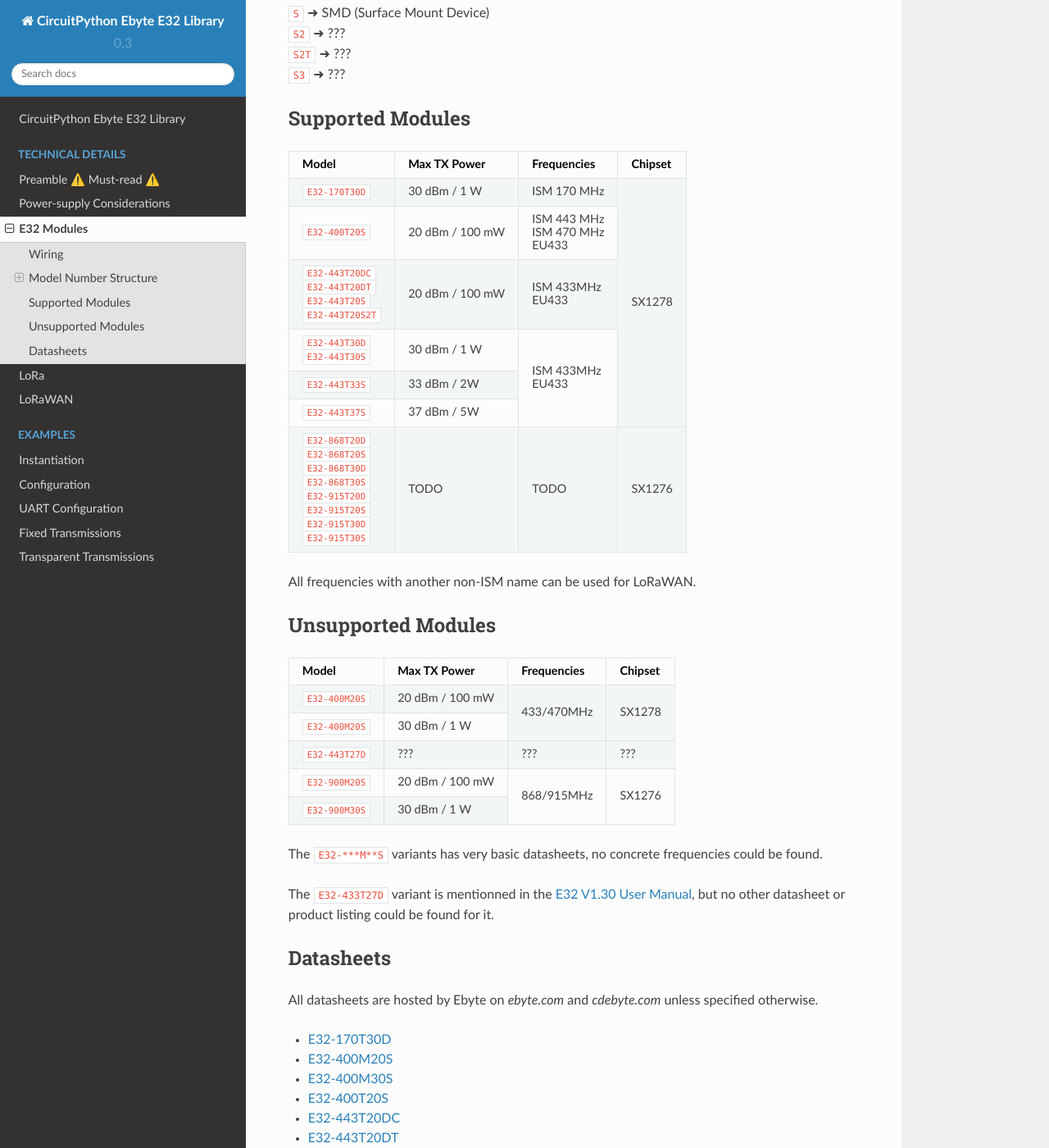
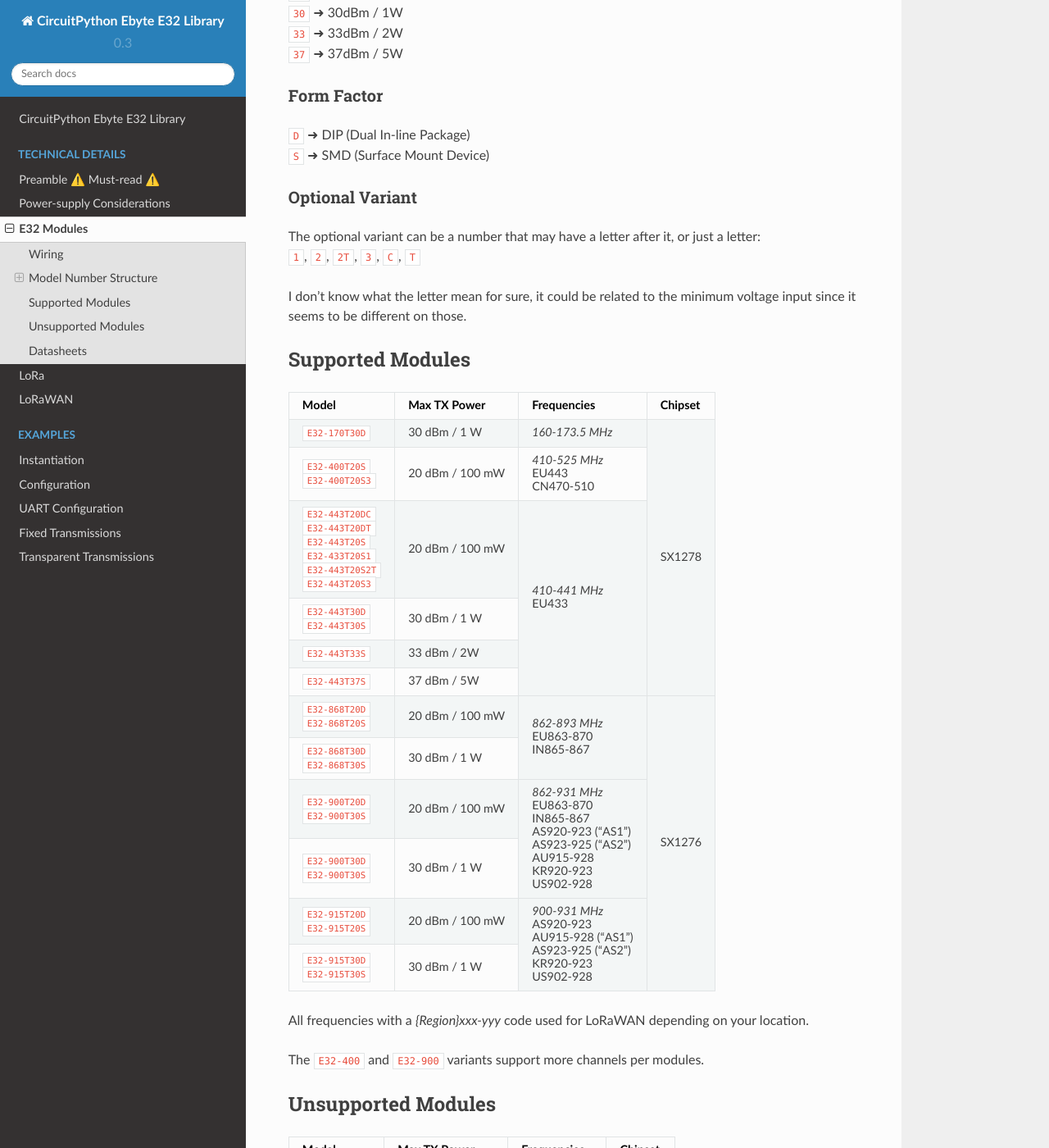
Before and after one commit to aziascreations/CircuitPython-Ebyte-E32, a Sphinx documentation site: the page built from docs/technical_details_e32.rst, in a window 1280 px wide and 1400 px high, scrolled down 1236 px. Shown: the whole window at 82% size. Built offline with Sphinx 7.4.7 and the Read the Docs theme 2.0.0, drawn with Linux system fonts in a browser that asks for light colours; some of the changed text lies outside the part shown.

Commit message:
Finished the general E32 documentation, Linked all datasheets Update technical_details_e32.rst

```diff
--- a/docs/technical_details_e32.rst
+++ b/docs/technical_details_e32.rst
@@ -30,13 +30,25 @@ Wiring
 
 Model Number Structure
 ^^^^^^^^^^^^^^^^^^^^^^
-The E32 modules all have a unique name that can help you
+The E32 modules all have a unique name that gives you some information about its abilities, form factor and more.
 
-``E32-{Frequency}{Interface}{TX Power Max dBm}{Form Factor + Suffix}``
+Here is the standard format:
+:raw-html:`<br>`
+``E32-{Frequency}{Interface}{TX Power Max dBm}{Form Factor}{Optional Variant}``
 
 Frequency
 """""""""
-``170``, ``400``, ``433``, ``900``
+``170`` ➜ 160-173.5 MHz
+:raw-html:`<br>`
+``400`` ➜ 410-525 MHz
+:raw-html:`<br>`
+``433`` ➜ 410-441 MHz
+:raw-html:`<br>`
+``868`` ➜ 862-893 MHz
+:raw-html:`<br>`
+``900`` ➜ 862-931 MHz
+:raw-html:`<br>`
+``915`` ➜ 900-931 MHz
 
 Interface
 """""""""
@@ -46,71 +58,102 @@ Interface
 
 Max Power
 """""""""
-``20``, ``30``, ``33``, ``37``
+``20`` ➜ 20dBm / 100mW
+:raw-html:`<br>`
+``30`` ➜ 30dBm / 1W
+:raw-html:`<br>`
+``33`` ➜ 33dBm / 2W
+:raw-html:`<br>`
+``37`` ➜ 37dBm / 5W
 
-Form Factor & Suffix
-""""""""""""""""""""
+Form Factor
+"""""""""""
 ``D`` ➜ DIP (Dual In-line Package)
 :raw-html:`<br>`
-``DC`` ➜ ???
+``S`` ➜ SMD (Surface Mount Device)
+
+Optional Variant
+""""""""""""""""
+The optional variant can be a number that may have a letter after it, or just a letter:
 :raw-html:`<br>`
-``DT`` ➜ ???
+``1``, ``2``, ``2T``, ``3``, ``C``, ``T``
 
-``S`` ➜ SMD (Surface Mount Device)
-:raw-html:`<br>`
-``S2`` ➜ ???
-:raw-html:`<br>`
-``S2T`` ➜ ???
-:raw-html:`<br>`
-``S3`` ➜ ???
+I don't know what the letter mean for sure,
+it could be related to the minimum voltage input since it seems to be different on those.
 
 Supported Modules
 ^^^^^^^^^^^^^^^^^
-+-------------------+-----------------+-------------+---------+
-| Model             | Max TX Power    | Frequencies | Chipset |
-+===================+=================+=============+=========+
-| ``E32-170T30D``   | 30 dBm / 1 W    | ISM 170 MHz | SX1278  |
-+-------------------+-----------------+-------------+         |
-| ``E32-400T20S``   | 20 dBm / 100 mW | ISM 443 MHz |         |
-|                   |                 |             |         |
-|                   |                 | ISM 470 MHz |         |
-|                   |                 |             |         |
-|                   |                 | EU433       |         |
-+-------------------+-----------------+-------------+         |
-| ``E32-443T20DC``  | 20 dBm / 100 mW | ISM 433MHz  |         |
-|                   |                 |             |         |
-| ``E32-443T20DT``  |                 | EU433       |         |
-|                   |                 |             |         |
-| ``E32-443T20S``   |                 |             |         |
-|                   |                 |             |         |
-| ``E32-443T20S2T`` |                 |             |         |
-+-------------------+-----------------+-------------+         |
-| ``E32-443T30D``   | 30 dBm / 1 W    | ISM 433MHz  |         |
-|                   |                 |             |         |
-| ``E32-443T30S``   |                 | EU433       |         |
-+-------------------+-----------------+             |         |
-| ``E32-443T33S``   | 33 dBm / 2W     |             |         |
-+-------------------+-----------------+             |         |
-| ``E32-443T37S``   | 37 dBm / 5W     |             |         |
-+-------------------+-----------------+-------------+---------+
-| ``E32-868T20D``   | TODO            | TODO        | SX1276  |
-|                   |                 |             |         |
-| ``E32-868T20S``   |                 |             |         |
-|                   |                 |             |         |
-| ``E32-868T30D``   |                 |             |         |
-|                   |                 |             |         |
-| ``E32-868T30S``   |                 |             |         |
-|                   |                 |             |         |
-| ``E32-915T20D``   |                 |             |         |
-|                   |                 |             |         |
-| ``E32-915T20S``   |                 |             |         |
-|                   |                 |             |         |
-| ``E32-915T30D``   |                 |             |         |
-|                   |                 |             |         |
-| ``E32-915T30S``   |                 |             |         |
-+-------------------+-----------------+-------------+---------+
++-------------------+-----------------+----------------------+---------+
+| Model             | Max TX Power    | Frequencies          | Chipset |
++===================+=================+======================+=========+
+| ``E32-170T30D``   | 30 dBm / 1 W    | *160-173.5 MHz*      | SX1278  |
++-------------------+-----------------+----------------------+         |
+| ``E32-400T20S``   | 20 dBm / 100 mW | *410-525 MHz*        |         |
+|                   |                 |                      |         |
+| ``E32-400T20S3``  |                 | EU443                |         |
+|                   |                 |                      |         |
+|                   |                 | CN470-510            |         |
++-------------------+-----------------+----------------------+         |
+| ``E32-443T20DC``  | 20 dBm / 100 mW | *410-441 MHz*        |         |
+|                   |                 |                      |         |
+| ``E32-443T20DT``  |                 | EU433                |         |
+|                   |                 |                      |         |
+| ``E32-443T20S``   |                 |                      |         |
+|                   |                 |                      |         |
+| ``E32-433T20S1``  |                 |                      |         |
+|                   |                 |                      |         |
+| ``E32-443T20S2T`` |                 |                      |         |
+|                   |                 |                      |         |
+| ``E32-443T20S3``  |                 |                      |         |
++-------------------+-----------------+                      |         |
+| ``E32-443T30D``   | 30 dBm / 1 W    |                      |         |
+|                   |                 |                      |         |
+| ``E32-443T30S``   |                 |                      |         |
++-------------------+-----------------+                      |         |
+| ``E32-443T33S``   | 33 dBm / 2W     |                      |         |
++-------------------+-----------------+                      |         |
+| ``E32-443T37S``   | 37 dBm / 5W     |                      |         |
++-------------------+-----------------+----------------------+---------+
+| ``E32-868T20D``   | 20 dBm / 100 mW | *862-893 MHz*        | SX1276  |
+|                   |                 |                      |         |
+| ``E32-868T20S``   |                 | EU863-870            |         |
++-------------------+-----------------+                      |         |
+| ``E32-868T30D``   | 30 dBm / 1 W    | IN865-867            |         |
+|                   |                 |                      |         |
+| ``E32-868T30S``   |                 |                      |         |
++-------------------+-----------------+----------------------+         |
+| ``E32-900T20D``   | 20 dBm / 100 mW | *862-931 MHz*        |         |
+|                   |                 |                      |         |
+| ``E32-900T30S``   |                 | EU863-870            |         |
++-------------------+-----------------+                      |         |
+| ``E32-900T30D``   | 30 dBm / 1 W    | IN865-867            |         |
+|                   |                 |                      |         |
+| ``E32-900T30S``   |                 | AS920-923 ("AS1")    |         |
+|                   |                 |                      |         |
+|                   |                 | AS923-925 ("AS2")    |         |
+|                   |                 |                      |         |
+|                   |                 | AU915-928            |         |
+|                   |                 |                      |         |
+|                   |                 | KR920-923            |         |
+|                   |                 |                      |         |
+|                   |                 | US902-928            |         |
++-------------------+-----------------+----------------------+         |
+| ``E32-915T20D``   | 20 dBm / 100 mW | *900-931 MHz*        |         |
+|                   |                 |                      |         |
+| ``E32-915T20S``   |                 | AS920-923            |         |
++-------------------+-----------------+                      |         |
+| ``E32-915T30D``   | 30 dBm / 1 W    | AU915-928 ("AS1")    |         |
+|                   |                 |                      |         |
+| ``E32-915T30S``   |                 | AS923-925 ("AS2")    |         |
+|                   |                 |                      |         |
+|                   |                 | KR920-923            |         |
+|                   |                 |                      |         |
+|                   |                 | US902-928            |         |
++-------------------+-----------------+----------------------+---------+
 
-All frequencies with another non-ISM name can be used for LoRaWAN.
+All frequencies with a `{Region}xxx-yyy` code used for LoRaWAN depending on your location.
+
+The ``E32-400`` and ``E32-900`` variants support more channels per modules.
 
 Unsupported Modules
 ^^^^^^^^^^^^^^^^^^^
@@ -130,9 +173,10 @@ Unsupported Modules
 
 The ``E32-***M**S`` variants has very basic datasheets, no concrete frequencies could be found.
 
-The ``E32-433T27D`` variant is mentionned in the `E32 V1.30 User Manual
+The ``E32-433T27D`` variant is mentioned in the `E32 V1.30 User Manual
 <https://www.ebyte.com/en/pdf-down.aspx?id=775>`_,
-but no other datasheet or product listing could be found for it.
+and on its `product page <https://www.ebyte.com/en/product-view-news.html?id=141>`_
+but no proper datasheet could be found for it.
 
 Datasheets
 ^^^^^^^^^^
@@ -147,14 +191,29 @@ All datasheets are hosted by Ebyte on *ebyte.com* and *cdebyte.com* unless speci
 * `E32-443T20DC <https://www.ebyte.com/en/downpdf.aspx?id=130>`_
 * `E32-443T20DT <https://www.cdebyte.com/pdf-down.aspx?id=858>`_
 * `E32-443T20S <https://www.cdebyte.com/pdf-down.aspx?id=1957>`_
+* `E32-433T20S1 <https://www.ebyte.com/en/downpdf.aspx?id=229>`_
 * `E32-443T20S2T <https://www.ebyte.com/en/downpdf.aspx?id=227>`_
 * `E32-443T30D <https://www.ebyte.com/en/downpdf.aspx?id=108>`_
 * `E32-443T30S <https://www.cdebyte.com/pdf-down.aspx?id=2347>`_
 * `E32-433T33S <https://www.manualslib.com/manual/2938896/Ebyte-E32-433t33s.html>`_ (manualslib.com)
 * `E32-443T37S <https://www.cdebyte.com/pdf-down.aspx?id=2215>`_
 
-* `E32-900M20S <https://www.ebyte.com/en/downpdf.aspx?id=1613>`_
-* `E32-900M30S <https://www.ebyte.com/en/downpdf.aspx?id=1515>`_
+* `E32-868T20D <https://www.ebyte.com/en/downpdf.aspx?id=132>`_
+* `E32-868T20S <https://www.ebyte.com/en/downpdf.aspx?id=551>`_
+* `E32-868T30D <https://www.ebyte.com/en/downpdf.aspx?id=189>`_
+* `E32-868T30S <https://www.ebyte.com/en/downpdf.aspx?id=318>`_
+
+* `E32-900T20D <https://www.cdebyte.com/pdf-down.aspx?id=2322>`_
+* `E32-900T20S <https://www.cdebyte.com/pdf-down.aspx?id=2323>`_
+* `E32-900M20S <https://www.cdebyte.com/pdf-down.aspx?id=1875>`_
+* `E32-900M30S <https://www.cdebyte.com/pdf-down.aspx?id=1415>`_
+* `E32-900T30S <https://www.cdebyte.com/pdf-down.aspx?id=2348>`_
+* `E32-900T30D <https://www.ebyte.com/en/downpdf.aspx?id=1525>`_
+
+* `E32-915T20D <https://www.ebyte.com/en/downpdf.aspx?id=131>`_
+* `E32-915T20S <https://www.ebyte.com/en/downpdf.aspx?id=552>`_
+* `E32-915T30D <https://www.ebyte.com/en/downpdf.aspx?id=174>`_
+* `E32-915T30S <https://www.ebyte.com/en/downpdf.aspx?id=319>`_
 
 If any datasheet becomes unavailable, please open an issue.
 :raw-html:`<br>`
@@ -162,4 +221,4 @@ We also keep copies of them over at `files.nibblepoker.lu <https://files.nibblep
 just in case.
 
 Alternatively, `manualslib.com <https://www.manualslib.com/products/Ebyte-E32-Series-10450561.html>`_ has a pretty good
-collection of them.
+collection of the most common one, as well as some that cannot be found elsewhere.
```
